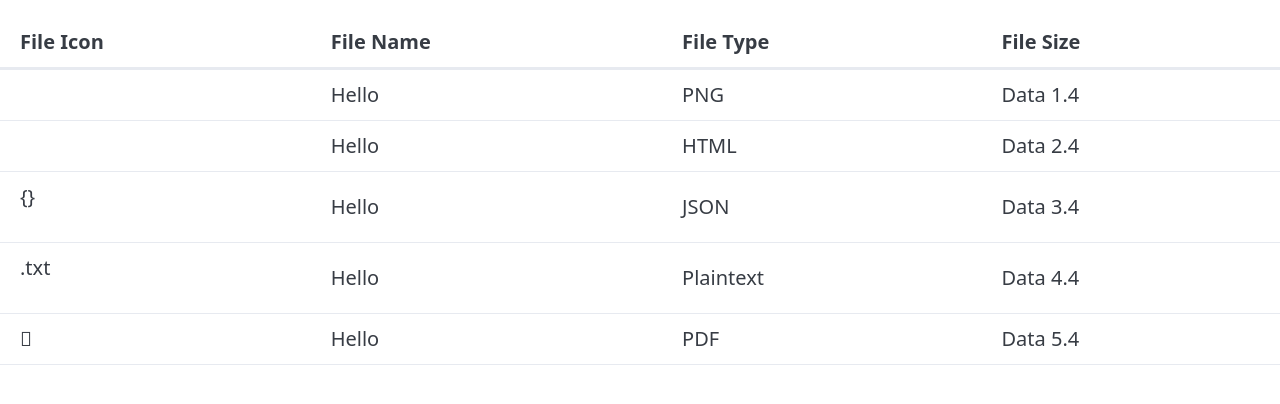
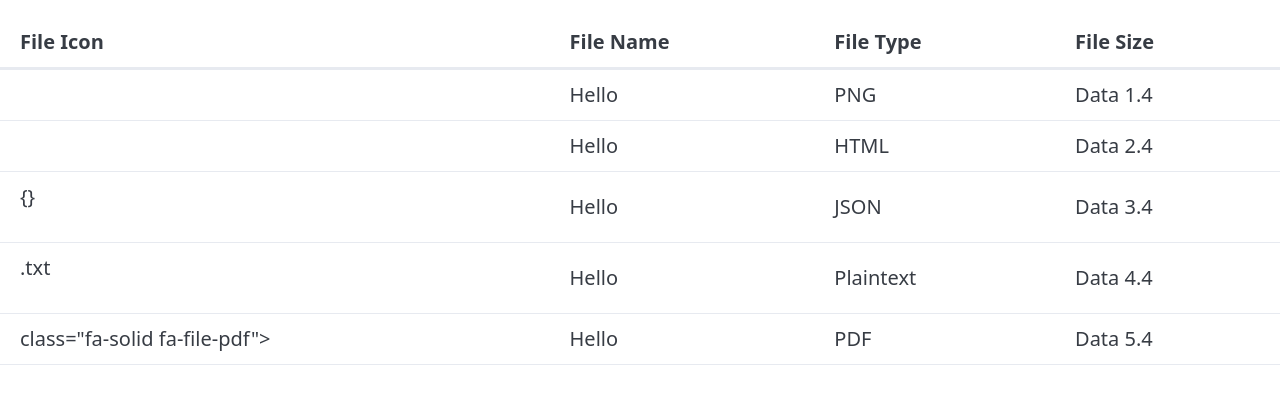
Before and after one commit to Bakkert2/file-browser, a plain HTML site: page index.html in a window 1280 px wide. Shown: the part 98-502 px from the top of the page. Drawn offline with nearby package versions, Linux system fonts and the light colour scheme.

Commit message:
Trying things

```diff
--- a/index.html
+++ b/index.html
@@ -47,7 +47,7 @@
           <td>Data 4.4</td>
         </tr>
         <tr>
-          <td><i class="fa-solid fa-file-pdf"></i></td>
+          <td>class="fa-solid fa-file-pdf"></td>
           <td>Hello</td>
           <td>PDF</td>
           <td>Data 5.4</td>
```
